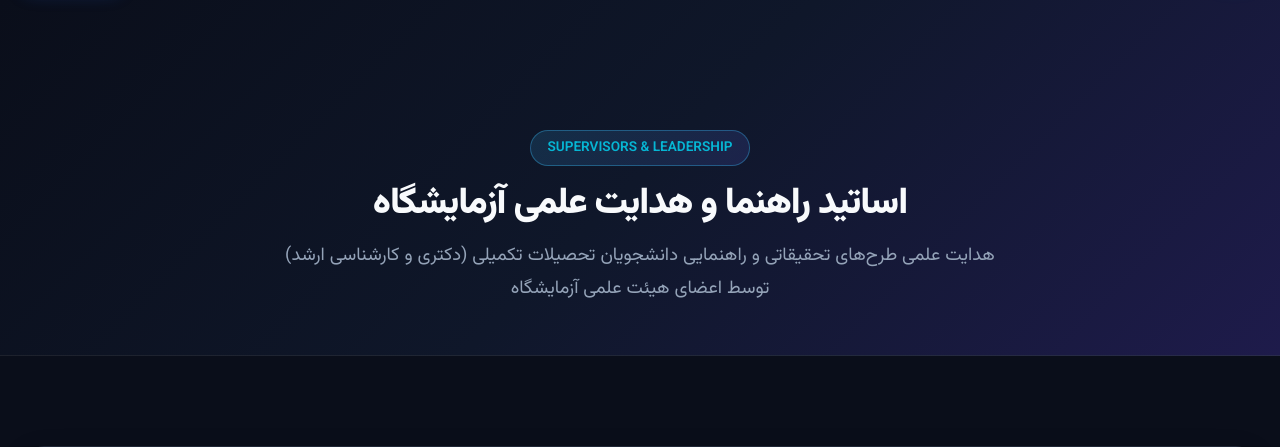
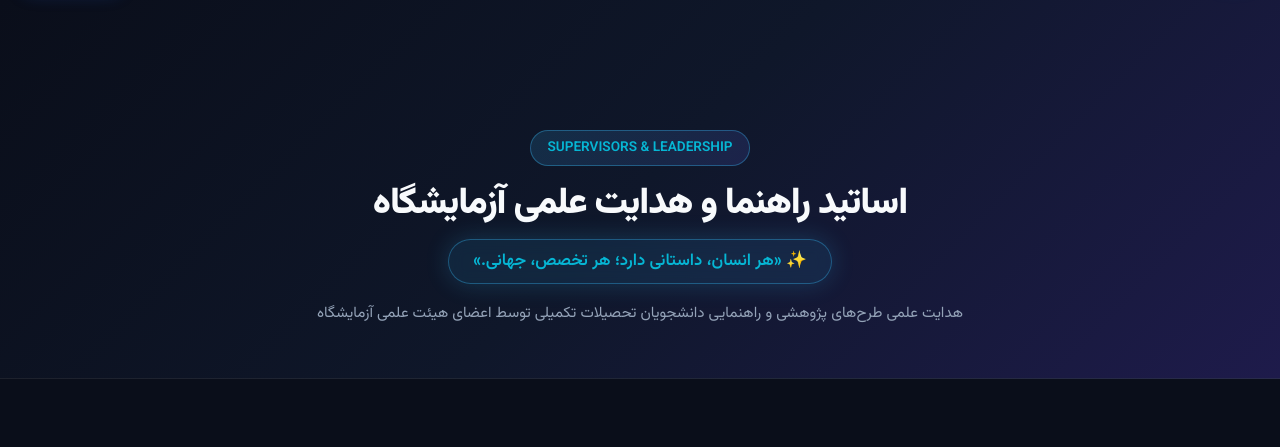
Before and after one commit to FaezehMillerAI/cvip-lab, a PHP site: page /faculty.html in a window 1280 px wide. Shown: the part 77-524 px from the top of the page. Run offline with PHP 8.4, Linux system fonts and the light colour scheme.

Commit message:
Add quote: 'هر انسان، داستانی دارد؛ هر تخصص، جهانی.' across pages

```diff
--- a/faculty.html
+++ b/faculty.html
@@ -103,9 +103,14 @@
 <div class="page-header">
     <div class="container">
         <span class="section-badge">Supervisors & Leadership</span>
-        <h1 class="hero-title" style="font-size: 2.3rem; margin-bottom: 12px;" id="t-fac-page-title">اساتید راهنما و هدایت علمی آزمایشگاه</h1>
-        <p class="hero-desc" style="max-width: 750px; margin: 0 auto;" id="t-fac-page-desc">
-            هدایت علمی طرح‌های تحقیقاتی و راهنمایی دانشجویان تحصیلات تکمیلی (دکتری و کارشناسی ارشد) توسط اعضای هیئت علمی آزمایشگاه
+        <h1 class="hero-title" style="font-size: 2.3rem; margin-bottom: 8px;">اساتید راهنما و هدایت علمی آزمایشگاه</h1>
+        <div style="margin: 12px 0 16px 0;">
+            <span style="display: inline-block; background: rgba(56, 189, 248, 0.1); border: 1px solid rgba(56, 189, 248, 0.35); border-radius: var(--radius-full); padding: 8px 24px; font-size: 1.05rem; color: var(--accent-cyan); font-weight: 600; box-shadow: var(--shadow-glow); backdrop-filter: blur(8px);">
+                ✨ «هر انسان، داستانی دارد؛ هر تخصص، جهانی.»
+            </span>
+        </div>
+        <p class="hero-desc" style="max-width: 750px; margin: 0 auto; color: var(--text-secondary); font-size: 0.95rem;">
+            هدایت علمی طرح‌های پژوهشی و راهنمایی دانشجویان تحصیلات تکمیلی توسط اعضای هیئت علمی آزمایشگاه
         </p>
     </div>
 </div>
--- a/index.html
+++ b/index.html
@@ -115,6 +115,12 @@
         <p class="hero-desc" id="t-hero-desc">
             آزمایشگاه پردازش تصویر و بینایی ماشین دانشگاه رازی؛ پیشرو در پژوهش‌های هوش مصنوعی پزشکی، سامانه‌های بینایی خودروهای خودران، مدل‌های زبانی چندوجهی و شتاب‌دهنده‌های سخت‌افزاری کم‌مصرف.
         </p>
+
+        <div style="margin-bottom: 26px;">
+            <span style="display: inline-block; background: rgba(56, 189, 248, 0.1); border: 1px solid rgba(56, 189, 248, 0.35); border-radius: var(--radius-full); padding: 8px 24px; font-size: 1.05rem; color: var(--accent-cyan); font-weight: 600; box-shadow: var(--shadow-glow); backdrop-filter: blur(8px);">
+                ✨ «هر انسان، داستانی دارد؛ هر تخصص، جهانی.»
+            </span>
+        </div>
 
         <div class="hero-actions">
             <a href="research.html" class="btn btn-primary" id="t-hero-btn-1">
--- a/research_portal/public_page.php
+++ b/research_portal/public_page.php
@@ -51,6 +51,12 @@ if ($conn && !$conn->connect_error) {
                 ? 'آزمایشگاه پردازش تصویر و بینایی ماشین دانشگاه رازی؛ پیشرو در پژوهش‌های هوش مصنوعی پزشکی، سامانه‌های بینایی خودروهای خودران، مدل‌های زبانی چندوجهی و شتاب‌دهنده‌های سخت‌افزاری کم‌مصرف.'
                 : 'Pioneering innovative research in medical image computing, autonomous vehicle perception, multimodal vision-language models, and energy-efficient edge neural accelerators.' ?>
         </p>
+
+        <div style="margin-bottom: 26px;">
+            <span style="display: inline-block; background: rgba(56, 189, 248, 0.1); border: 1px solid rgba(56, 189, 248, 0.35); border-radius: var(--radius-full); padding: 8px 24px; font-size: 1.05rem; color: var(--accent-cyan); font-weight: 600; box-shadow: var(--shadow-glow); backdrop-filter: blur(8px);">
+                ✨ <?= $is_rtl ? '«هر انسان، داستانی دارد؛ هر تخصص، جهانی.»' : '“Every human has a story; every expertise, a universe.”' ?>
+            </span>
+        </div>
 
         <div class="hero-actions">
             <a href="research.php" class="btn btn-primary">
```
Also changed, not shown: research_portal/team.php (+6 -1 lines), team.html (+7 -2 lines).
